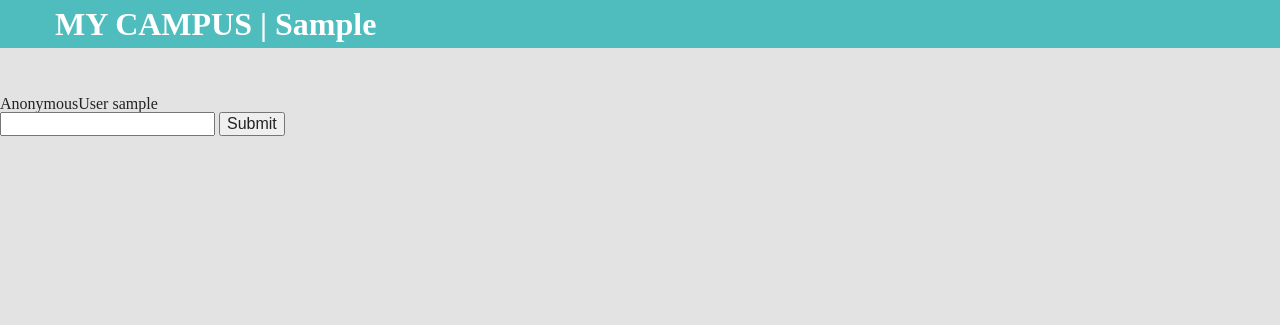
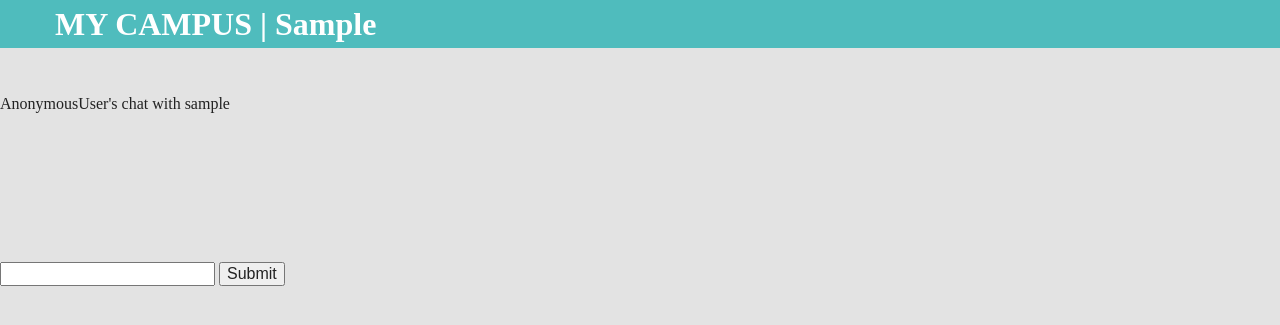
Before and after one commit to dlwodnjs724/outsourcing_mycampus, a Django app: template project/chat/templates/chat/chat.html in a window 1280 px wide. Shown: the top 325 px of the page. Run offline with Django 3.2, Linux system fonts and the light colour scheme; tables that the repository leaves empty hold one stand-in row (values such as "Sample post"); the template is opened without the code that fills it: values that come from a table or form of the project are taken from there, most other values are stand-ins (such as "Sample title", 1, 10 or a date in 2020); some libraries are stand-ins or nearby versions.

Commit message:
UI 수정

```diff
--- a/project/chat/templates/chat/chat.html
+++ b/project/chat/templates/chat/chat.html
@@ -2,13 +2,17 @@
 {% load static %}
 
 {% block contents %}
-{{user}}
-{{partner}}
+<div id='chat'>
+<div id='title'>
+{{user}}'s chat with {{partner}}
+</div>
+<div id='chatroom' style="overflow:scroll; width:500px; height:150px;">
+
+</div>
 <div class="form">
   <input type="text" id="message">
   <input type="submit" id="m_submit">
 </div>
-<div id="chatroom">
 </div>
 {% endblock contents %}
 
@@ -16,7 +20,6 @@
 
 <script>
 const m_btn = document.getElementById('m_submit')
-const chatroom = document.getElementById('chatroom')
 const url = []
 sb.connect("{{ user.username }}", function (user, error) {
     if (error) return;
@@ -38,6 +41,7 @@ m_btn.addEventListener('click', e => {
             error) {
             if (error) return;
             chatroom.innerHTML = chatroom.innerHTML +`${userMessage._sender.userId} : ${userMessage.message}<br>`
+            chatroom.scrollTop = chatroom.scrollHeight;
         });
 
     });
--- a/project/config/static/js/API.js
+++ b/project/config/static/js/API.js
@@ -1,8 +1,10 @@
 const sb = new SendBird({ appId: 'A0DB6C4C-7F09-4D64-B43C-0823B2B35256' });
+const chatroom = document.getElementById('chatroom')
 
 const ChannelHandler = new sb.ChannelHandler();
 ChannelHandler.onMessageReceived = function (channel, message) {
     chatroom.innerHTML = chatroom.innerHTML +`${message._sender.userId} : ${message.message}<br>`
+    chatroom.scrollTop = chatroom.scrollHeight;
 };
 
 sb.addChannelHandler(0, ChannelHandler);
```
